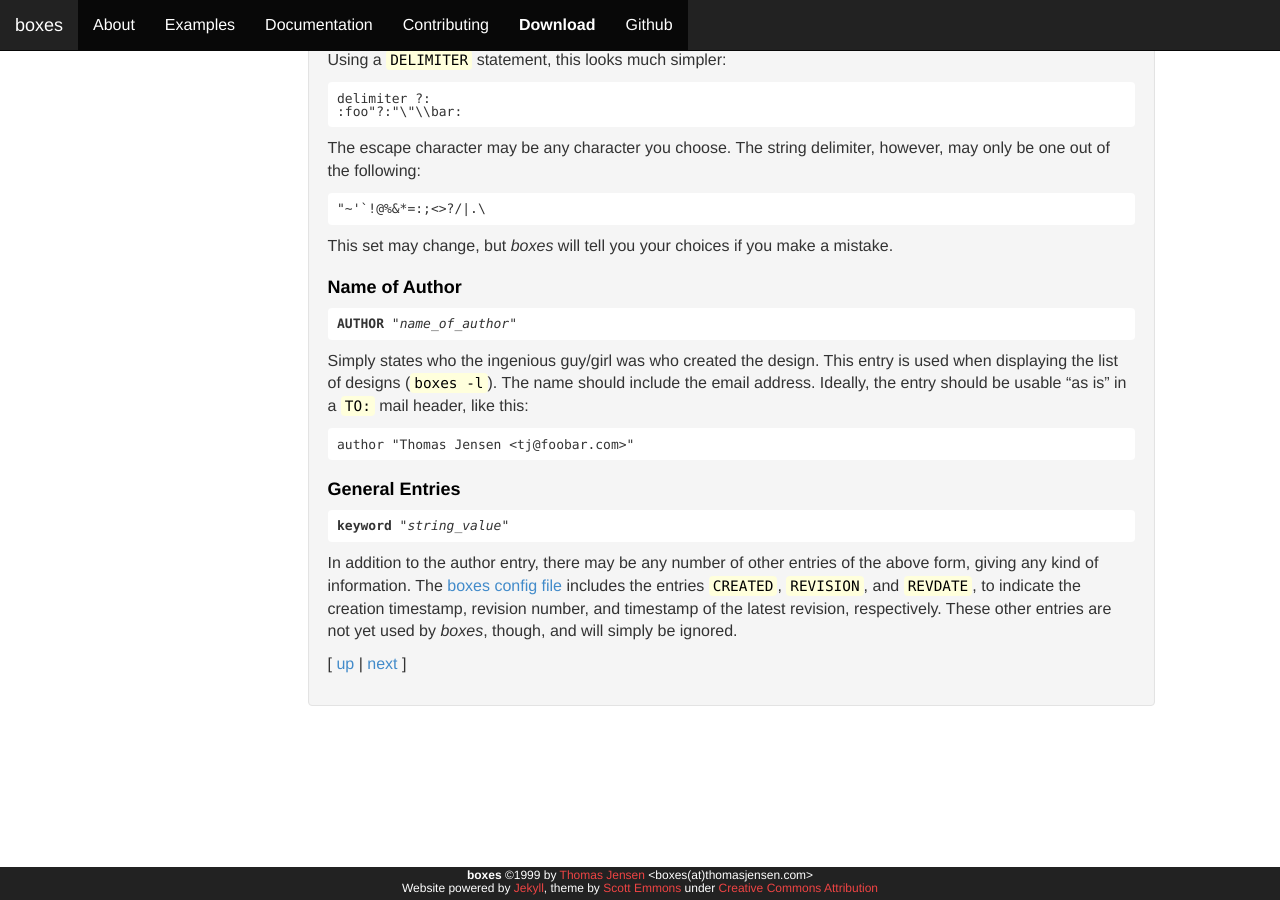
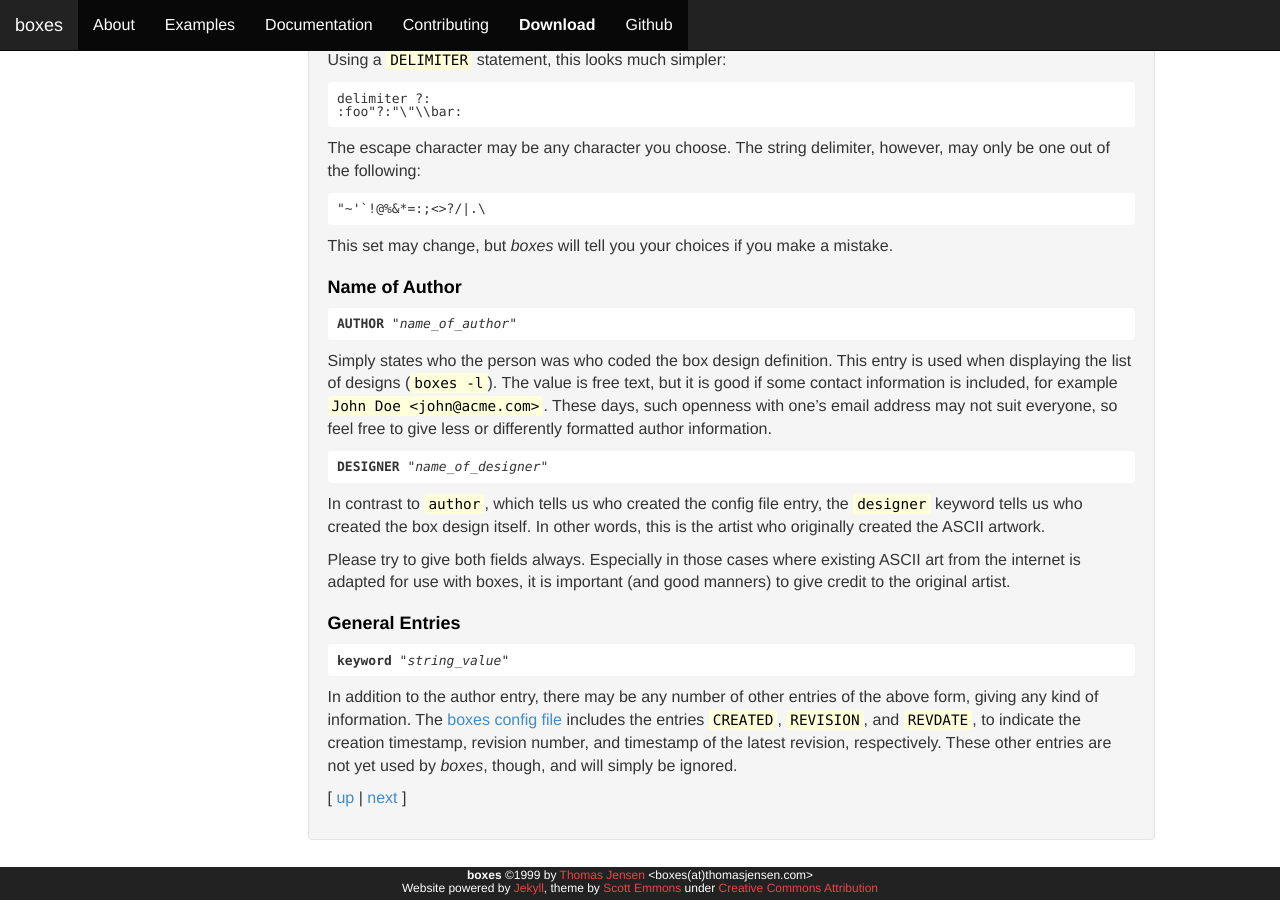
Before and after one commit to ascii-boxes/boxes, a Jekyll site: the page built from docs/config-syntax.html, in a window 1280 px wide and 900 px high, scrolled down 3005 px. Built offline with Jekyll 4.4.1, drawn with Linux system fonts in a browser that asks for light colours.

Commit message:
Add 'designer' keyword to syntax documentation

```diff
--- a/docs/config-syntax.html
+++ b/docs/config-syntax.html
@@ -144,9 +144,12 @@ This set may change, but *boxes* will tell you your choices if you make a mistak
 ### Name of Author
 
 <PRE><b>AUTHOR</b> &quot;<i>name_of_author</i>&quot;</PRE>
-Simply states who the ingenious guy/girl was who created the design. This entry is used when displaying the list of designs (`boxes -l`). The name should include the email address. Ideally, the entry should be usable "as is" in a `TO:` mail header, like this:
+Simply states who the person was who coded the box design definition. This entry is used when displaying the list of designs (`boxes -l`). The value is free text, but it is good if some contact information is included, for example `John Doe <john@acme.com>`. These days, such openness with one's email address may not suit everyone, so feel free to give less or differently formatted author information.
 
-    author "Thomas Jensen <tj@foobar.com>"
+<PRE><b>DESIGNER</b> &quot;<i>name_of_designer</i>&quot;</PRE>
+In contrast to `author`, which tells us who created the config file entry, the `designer` keyword tells us who created the box design itself. In other words, this is the artist who originally created the ASCII artwork.
+
+Please try to give both fields always. Especially in those cases where existing ASCII art from the internet is adapted for use with boxes, it is important (and good manners) to give credit to the original artist.
 
 
 ### General Entries
```
